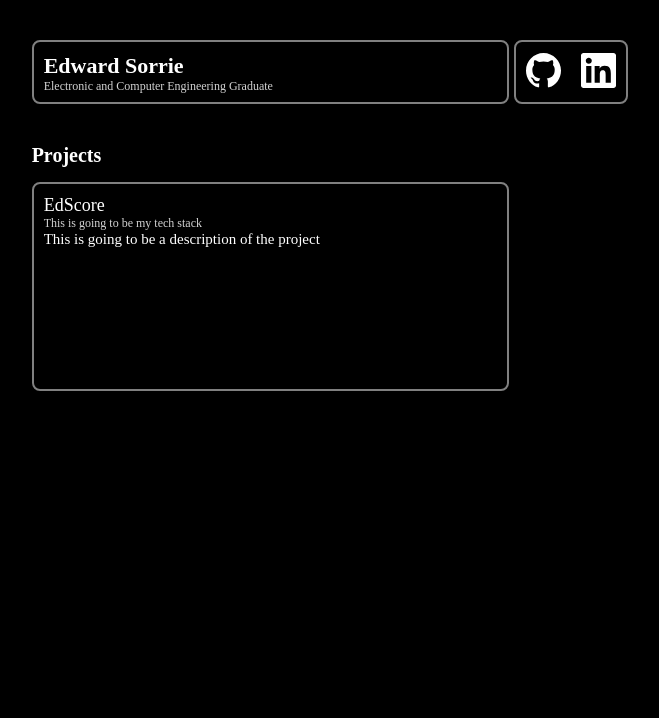
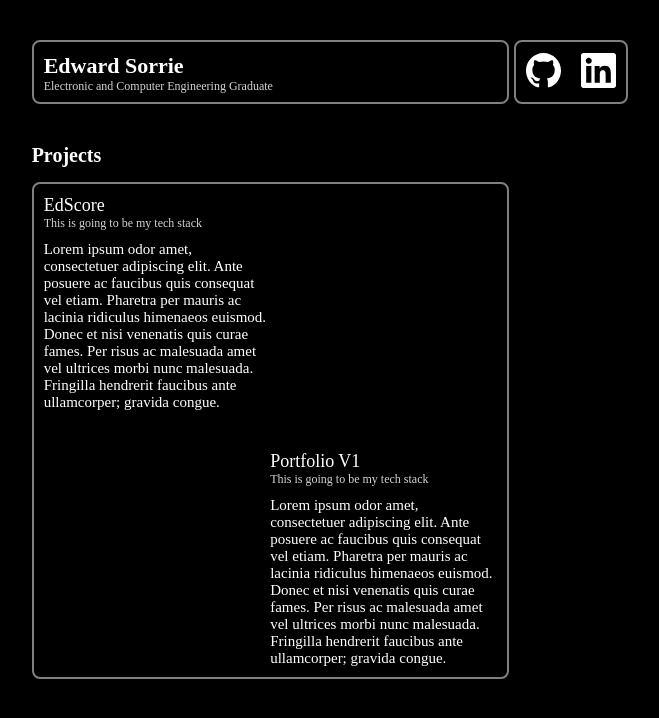
Before and after one commit to esorrie/portfolioV2, a React (Vite) app: page / in a window 1280 px wide. Shown: the top 718 px of the page, without its empty margins (342-1001 px from the left). Built offline with nearby package versions, Linux system fonts and the light colour scheme.

Commit message:
project layout template

```diff
--- a/src/Projects.css
+++ b/src/Projects.css
@@ -30,12 +30,19 @@
     font-size: 15px;
 }
 
-.projectCard1 {
-
+.projectCardFirst {
+    display: grid;
+    grid-template-columns: repeat(2, minmax(0, 1fr));
+}
+.projectCard {
+    display: grid;
+    grid-template-columns: repeat(2, minmax(0, 1fr));
+    margin-top: 40px;
 }
 
-.projectCard1a {
-
+.projectCarda {
+    display: flex;
+    flex-direction: column;
 }
 
 .projectName {
@@ -45,12 +52,13 @@
 .projectTech {
     font-size: 12px;
     color: lightgray;
+    /* margin-top: 5px; */
 }
 
 .projectDescription {
+    margin-top: 10px;
+}
+
+.projectCardb {
 
 }
-
-.projectCard1b {
-
-}
--- a/src/Projects.jsx
+++ b/src/Projects.jsx
@@ -10,21 +10,27 @@ function Projects() {
             </div>
             <div className='projectsSection'>
                 <div className='projectContent'>
-                    <div className='projectCard1'>
-                        <div className="projectCard1a">
-                            <div className='projectName'>EdScore</div>
-                            <div className='projectTech'> This is going to be my tech stack</div>
-                            <div className='projectDescription'>This is going to be a description of the project</div>
+                    <div className='projectCardFirst'>
+                        <div className="projectCarda">
+                            <div className='projectName'> EdScore </div>
+                            <div className='projectTech'> This is going to be my tech stack </div>
+                            <div className='projectDescription'> Lorem ipsum odor amet, consectetuer adipiscing elit. Ante posuere ac faucibus quis consequat vel etiam. Pharetra per mauris ac lacinia ridiculus himenaeos euismod. Donec et nisi venenatis quis curae fames. Per risus ac malesuada amet vel ultrices morbi nunc malesuada. Fringilla hendrerit faucibus ante ullamcorper; gravida congue. </div>
                         </div>
-                        <div className='projectCard1b'>
+                        <div className='projectCar1b'>
 
                         </div>
                     </div>
-                    {/* <div className='projectCard2'>
-                        <div className='projectName'>EdScore</div>
-                        <div className='projectTech'></div>
-                        <div className='projectDescr'></div>
-                    </div> */}
+
+                    <div className='projectCard'>
+                        <div className='projectCardb'>
+
+                        </div>
+                        <div className='projectCarda'>
+                            <div className='projectName'> Portfolio V1</div>
+                            <div className='projectTech'> This is going to be my tech stack </div>
+                            <div className='projectDescription'> Lorem ipsum odor amet, consectetuer adipiscing elit. Ante posuere ac faucibus quis consequat vel etiam. Pharetra per mauris ac lacinia ridiculus himenaeos euismod. Donec et nisi venenatis quis curae fames. Per risus ac malesuada amet vel ultrices morbi nunc malesuada. Fringilla hendrerit faucibus ante ullamcorper; gravida congue. </div>
+                        </div>
+                    </div>
                 </div>
             </div>
         </>
@@ -32,3 +38,5 @@ function Projects() {
 }
 
 export default Projects;
+
+// TODO: Animations from side when scrolling or page loads for items on page
```
